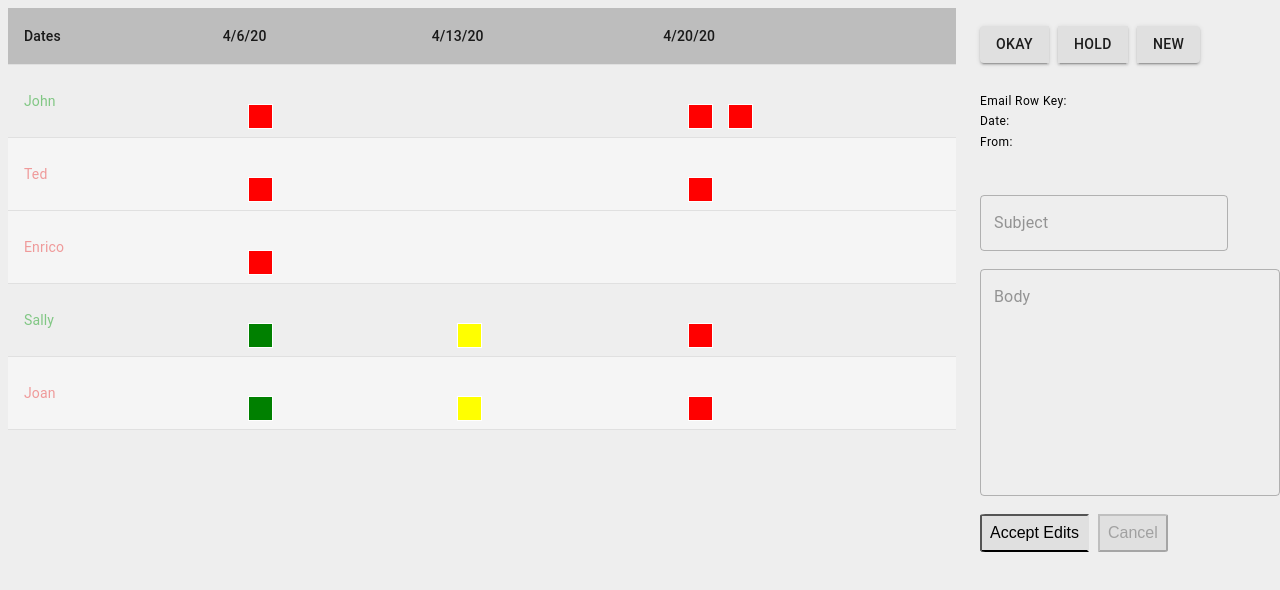
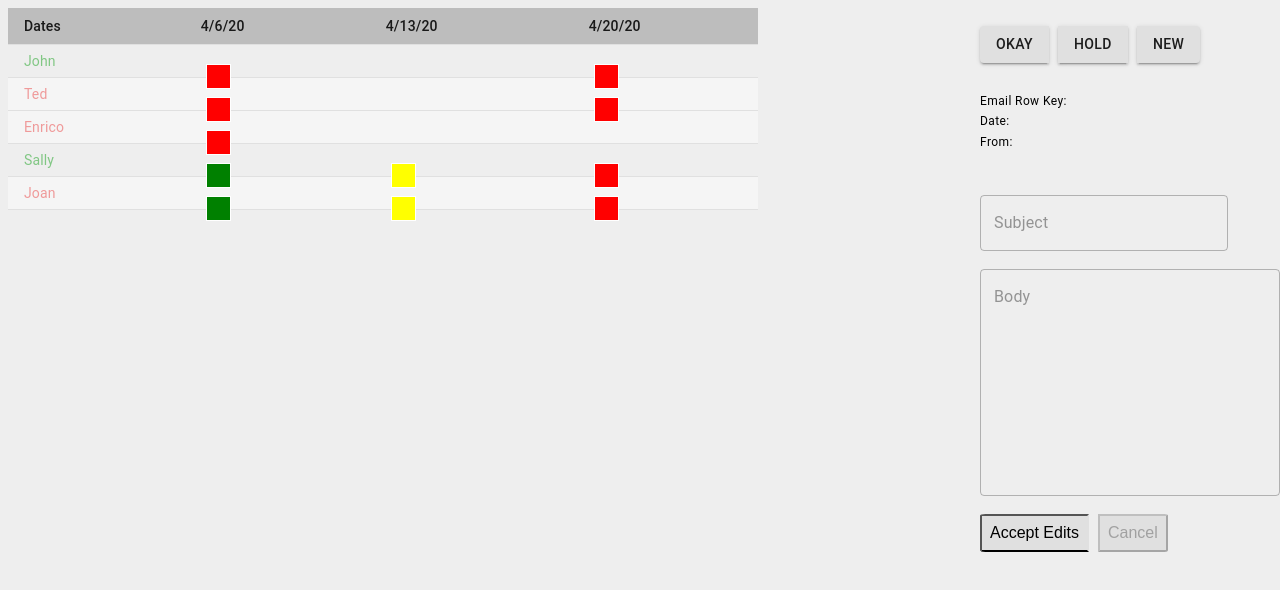
Before and after one commit to will168/dialogtolearn, a React (Create React App) app: page / in a window 1280 px wide. Shown: the top 590 px of the page. Built offline with nearby package versions, Linux system fonts and the light colour scheme.

Commit message:
Update Sheet.js
making the rows slimmers

```diff
--- a/src/components/Sheet.js
+++ b/src/components/Sheet.js
@@ -13,7 +13,9 @@ import Cell from "./Cell";
 
 
 const useStyles = makeStyles({
-
+    table: {
+        maxWidth: 750,
+    },
     volRow: {
         background: grey[100]
     },
@@ -42,7 +44,7 @@ const Sheet= ({ data }) => {
 
     return (
         <TableContainer>
-            <Table>
+             <Table className={classes.table} size="small" aria-label="a dense table">
                 <TableHead>
                     <TableRow className={classes.headRow}>
                         <TableCell>Dates</TableCell>
@@ -68,7 +70,7 @@ const Sheet= ({ data }) => {
                                                     {mails.map(
                                                             (mail)=>(
 
-                                                        <td style={{padding: '20px'}}>
+                                                        <td style={{padding: '0px'}}>
                                                                     <Cell
                                                                         recordId = {item.id}
                                                                         entity="student"
@@ -96,7 +98,7 @@ const Sheet= ({ data }) => {
                                                                     <TableCell key={k}>
                                                                         {Object.values(mails).map(
                                                                             (mail)=>(
-                                                                            <td style={{padding: '20px'}}>
+                                                                            <td style={{padding: '0px'}}>
                                                                             <Cell
                                                                                 recordId = {item.id}
                                                                                 entity="volunteers"
```
